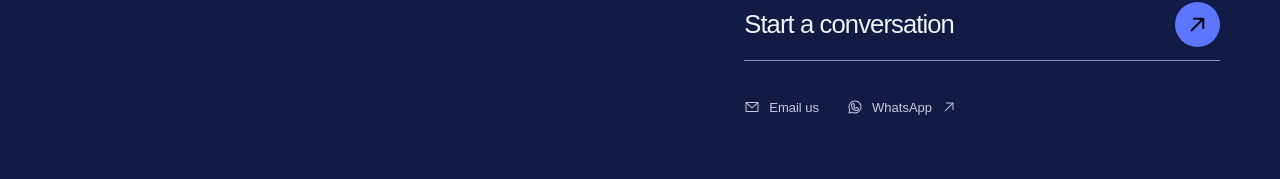
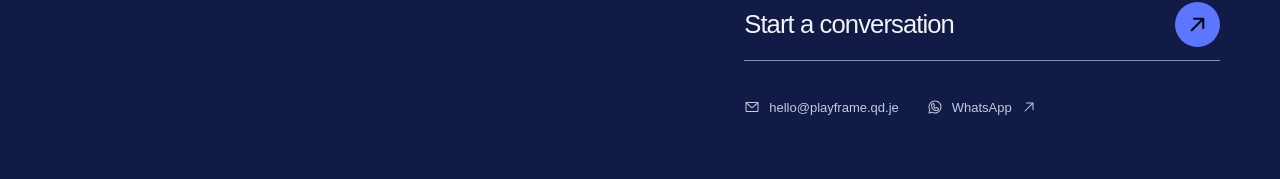
Before and after one commit to LarionS/portfolio-website, a React (Vite) app: page / in a window 1280 px wide. Shown: the part 7966-8145 px from the top of the page. Built offline with nearby package versions, Linux system fonts and the light colour scheme; a web font is replaced by a local one.

Commit message:
Use hello@playframe.qd.je for website contact

```diff
--- a/src/App.tsx
+++ b/src/App.tsx
@@ -30,7 +30,7 @@ import moneyNest from "../assets/journey/apps/moneynest-home.webp";
 import biteSync from "../assets/journey/apps/bitesync-health-chat.webp";
 
 const contact = {
-  email: "mailto:Larion1@gmail.com?subject=New%20Playframe%20project",
+  email: "mailto:hello@playframe.qd.je?subject=New%20Playframe%20project",
   whatsapp: "https://wa.me/972504931021",
 };
 
--- a/src/StudioApp.tsx
+++ b/src/StudioApp.tsx
@@ -20,7 +20,7 @@ import { TemplateShowcase } from "./Templates";
 import "./templates.css";
 import "./cinematic.css";
 
-const EMAIL = "Larion1@gmail.com";
+const EMAIL = "hello@playframe.qd.je";
 const WHATSAPP = "https://wa.me/972504931021";
 const ease = [0.22, 1, 0.36, 1] as const;
 
@@ -216,7 +216,7 @@ function Contact() {
   const topic = interest === "Unreal / VR" ? "Unreal Engine / VR" : interest === "A connected system" ? "connected hardware and software" : "a digital product";
   const body = `Hi Playframe,\n\nI'd like to discuss a project involving ${topic}.\n\nHere's what I have in mind:\n`;
   const email = `mailto:${EMAIL}?subject=${encodeURIComponent(`Let's build — ${interest}`)}&body=${encodeURIComponent(body)}`;
-  return <footer className="contact-section" id="contact"><div className="contact-top section-pad"><Reveal><Label light>Every great experience starts somewhere.</Label><h2>What are we<br />building <em>next?</em></h2></Reveal><div className="contact-detail"><p>An ambitious idea. A complex brief.<br />Or just a “could we…?”<br /><span>We’d like to hear it.</span></p><fieldset className="interest-picker"><legend>I’m thinking about</legend>{["Unreal / VR", "A connected system", "A digital product"].map((item) => <label key={item}><input type="radio" name="project-interest" checked={interest === item} onChange={() => setInterest(item)} /><span>{item}{interest === item && <Check aria-hidden="true" />}</span></label>)}</fieldset><a className="contact-primary" href={email}>Start a conversation <span><ArrowUpRight weight="bold" aria-hidden="true" /></span></a><div className="contact-secondary"><a href={`mailto:${EMAIL}`}><EnvelopeSimple aria-hidden="true" />Email us</a><a href={WHATSAPP} target="_blank" rel="noreferrer"><WhatsappLogo aria-hidden="true" />WhatsApp <ArrowUpRight aria-hidden="true" /></a></div></div></div><div className="footer-brand" aria-hidden="true">PLAYFRAME<Mark /></div><div className="footer-baseline"><span>© {new Date().getFullYear()} Playframe</span><span>Unreal Engine. Real possibilities.</span><a href="#top">Back to top <ArrowUpRight aria-hidden="true" /></a></div></footer>;
+  return <footer className="contact-section" id="contact"><div className="contact-top section-pad"><Reveal><Label light>Every great experience starts somewhere.</Label><h2>What are we<br />building <em>next?</em></h2></Reveal><div className="contact-detail"><p>An ambitious idea. A complex brief.<br />Or just a “could we…?”<br /><span>We’d like to hear it.</span></p><fieldset className="interest-picker"><legend>I’m thinking about</legend>{["Unreal / VR", "A connected system", "A digital product"].map((item) => <label key={item}><input type="radio" name="project-interest" checked={interest === item} onChange={() => setInterest(item)} /><span>{item}{interest === item && <Check aria-hidden="true" />}</span></label>)}</fieldset><a className="contact-primary" href={email}>Start a conversation <span><ArrowUpRight weight="bold" aria-hidden="true" /></span></a><div className="contact-secondary"><a href={`mailto:${EMAIL}`}><EnvelopeSimple aria-hidden="true" />{EMAIL}</a><a href={WHATSAPP} target="_blank" rel="noreferrer"><WhatsappLogo aria-hidden="true" />WhatsApp <ArrowUpRight aria-hidden="true" /></a></div></div></div><div className="footer-brand" aria-hidden="true">PLAYFRAME<Mark /></div><div className="footer-baseline"><span>© {new Date().getFullYear()} Playframe</span><span>Unreal Engine. Real possibilities.</span><a href="#top">Back to top <ArrowUpRight aria-hidden="true" /></a></div></footer>;
 }
 
 function ProjectDialog({ project, onClose }: { project: Project | null; onClose: () => void }) {
--- a/src/Templates.tsx
+++ b/src/Templates.tsx
@@ -25,7 +25,7 @@ export function TemplateHeader({ cinematic = false }: { cinematic?: boolean }) {
 }
 
 export function TemplateFooter() {
-  return <footer className="template-footer section-pad"><div><Eyebrow>Made by Playframe</Eyebrow><h2>Your idea.<br />Our starting point.</h2><p>Questions about a template or a custom VR project?<br />Talk directly to the studio that builds them.</p><a className="text-link" href="mailto:Larion1@gmail.com?subject=Playframe%20VR%20templates">Get in touch <ArrowUpRight aria-hidden="true" /></a></div><nav aria-label="Footer navigation"><a href="/">Explore the studio <ArrowUpRight aria-hidden="true" /></a><a href="/templates/">All VR templates <ArrowUpRight aria-hidden="true" /></a><a href={store} target="_blank" rel="noreferrer">Playframe Vault on Fab <ArrowUpRight aria-hidden="true" /></a></nav><div className="template-footer-baseline"><span>© 2026 Playframe · <a href="/privacy/">Privacy</a></span><span>Unreal Engine. Real possibilities.</span></div></footer>;
+  return <footer className="template-footer section-pad"><div><Eyebrow>Made by Playframe</Eyebrow><h2>Your idea.<br />Our starting point.</h2><p>Questions about a template or a custom VR project?<br />Talk directly to the studio that builds them.</p><a className="text-link" href="mailto:hello@playframe.qd.je?subject=Playframe%20VR%20templates">Get in touch <ArrowUpRight aria-hidden="true" /></a></div><nav aria-label="Footer navigation"><a href="/">Explore the studio <ArrowUpRight aria-hidden="true" /></a><a href="/templates/">All VR templates <ArrowUpRight aria-hidden="true" /></a><a href={store} target="_blank" rel="noreferrer">Playframe Vault on Fab <ArrowUpRight aria-hidden="true" /></a></nav><div className="template-footer-baseline"><span>© 2026 Playframe · <a href="/privacy/">Privacy</a></span><span>Unreal Engine. Real possibilities.</span></div></footer>;
 }
 
 function TemplateCard({ item }: { item: VehicleTemplate }) {
--- a/src/content.ts
+++ b/src/content.ts
@@ -240,6 +240,6 @@ export const mobileProducts = [
 export const contact = {
   email: "Project enquiries",
   emailHref:
-    "mailto:Larion1@gmail.com?subject=New%20Unreal%20%2F%20VR%20project",
+    "mailto:hello@playframe.qd.je?subject=New%20Unreal%20%2F%20VR%20project",
   whatsapp: "https://wa.me/972504931021",
 };
--- a/src/studio.css
+++ b/src/studio.css
@@ -284,7 +284,7 @@ svg { flex-shrink: 0; }
 .contact-primary > span { width: 45px; height: 45px; display: grid; place-items: center; border-radius: 50%; background: var(--blue); color: var(--ink); transition: transform .35s var(--ease), background .25s; }
 .contact-primary svg { width: 23px; height: 23px; }
 .contact-primary:hover > span { transform: rotate(45deg); background: #9cadff; }
-.contact-secondary { display: flex; gap: 28px; margin-top: 24px; }
+.contact-secondary { display: flex; flex-wrap: wrap; gap: 28px; margin-top: 24px; }
 .contact-secondary a { display: flex; min-height: 44px; gap: 9px; align-items: center; color: #c3cbe0; font-size: 13px; }
 .contact-secondary svg { width: 16px; height: 16px; }
 .contact-secondary a:hover { color: white; }
```
Also changed, not shown: public/privacy/index.html (+1 -1 lines), 1 other file (tests, documents, lock files or other folders).
